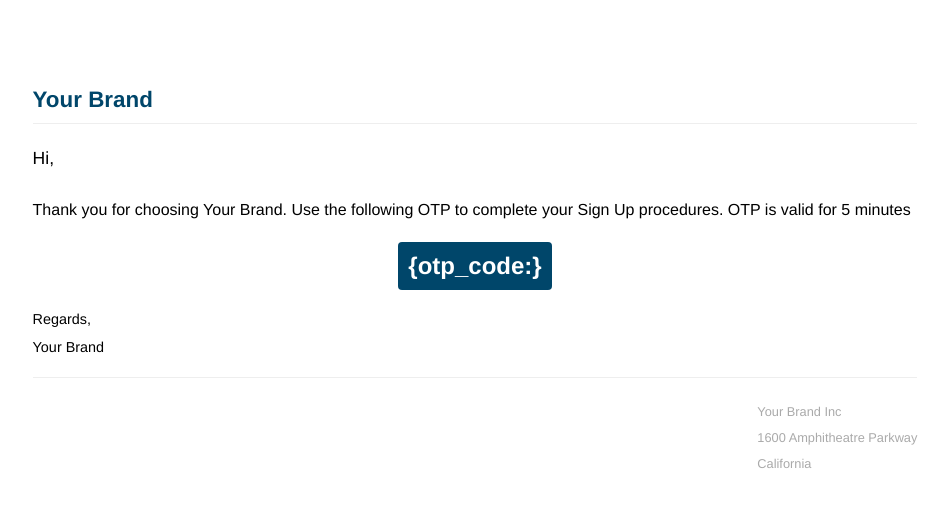
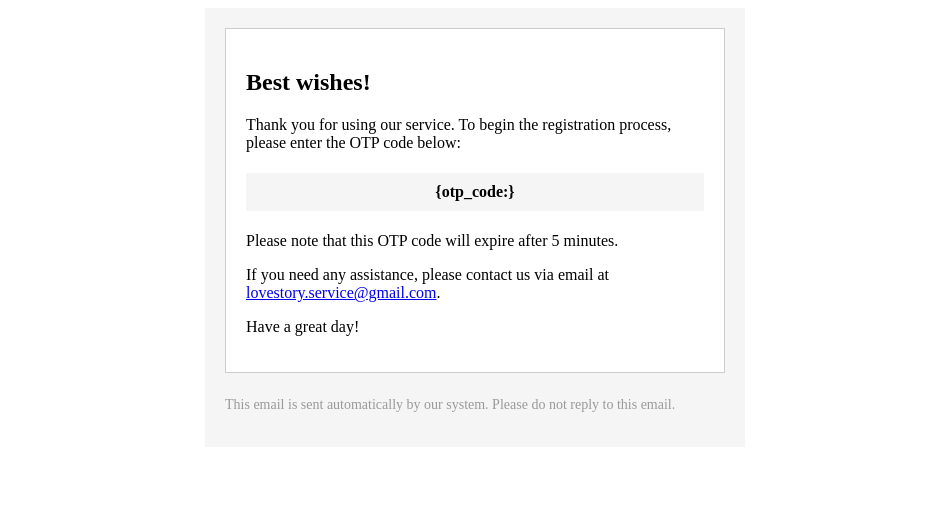
Before and after one commit to loyal-ki/love_story_backend, a Python web app: template src/templates/authorizations/verified.html in a window 1280 px wide. Shown: the top 507 px of the page, without its empty margins (165-1114 px from the left). Run offline with Jinja, Linux system fonts and the light colour scheme; the template is opened without the code that fills it, so the values that code supplies are empty.

Commit message:
[:zap:] update source

```diff
--- a/love_story.py
+++ b/love_story.py
@@ -46,6 +46,7 @@
     # Initialize FastAPI
     app = FastAPI(title=APP_NAME, version=VERSION,
                   docs_url="/", redoc_url="/redoc", root_path=ROOT_PATH)
+
     app.settings = settings
 
     # Add router
--- a/migrations/versions/001_create_users.py
+++ b/migrations/versions/001_create_users.py
@@ -18,9 +18,9 @@
     Column("age", Integer),
     Column("gender", Integer),
     Column("user_role", String(20)),
-    Column("created", DateTime, default=datetime.utcnow),
-    Column("modified", DateTime, default=datetime.utcnow,
-           onupdate=datetime.utcnow)
+    Column("created", DateTime, default=datetime.now),
+    Column("modified", DateTime, default=datetime.now,
+           onupdate=datetime.now)
 )
 
 
--- a/migrations/versions/002_create_tokens.py
+++ b/migrations/versions/002_create_tokens.py
@@ -17,9 +17,9 @@
     Column("refresh_token_expires_in", Integer),
     Column("token_type", String(20)),
     Column("revoked", Boolean),
-    Column("created", DateTime, default=datetime.utcnow),
-    Column("modified", DateTime, default=datetime.utcnow,
-           onupdate=datetime.utcnow)
+    Column("created", DateTime, default=datetime.now),
+    Column("modified", DateTime, default=datetime.now,
+           onupdate=datetime.now)
 )
 
 
--- a/migrations/versions/003_create_otps.py
+++ b/migrations/versions/003_create_otps.py
@@ -14,9 +14,9 @@
     Column("otp_code", String(6)),
     Column("status", String(1)),
     Column("otp_failed_count", Integer),
-    Column("created", DateTime, default=datetime.utcnow),
-    Column("modified", DateTime, default=datetime.utcnow,
-           onupdate=datetime.utcnow)
+    Column("created", DateTime, default=datetime.now),
+    Column("modified", DateTime, default=datetime.now,
+           onupdate=datetime.now)
 )
 
 
--- a/migrations/versions/004_create_otp_blocks.py
+++ b/migrations/versions/004_create_otp_blocks.py
@@ -10,9 +10,9 @@
     "otp_blocks", meta,
     Column("id", BigInteger, primary_key=True, autoincrement=True),
     Column("user_id", BigInteger, index=True),
-    Column("created", DateTime, default=datetime.utcnow),
-    Column("modified", DateTime, default=datetime.utcnow,
-           onupdate=datetime.utcnow)
+    Column("created", DateTime, default=datetime.now),
+    Column("modified", DateTime, default=datetime.now,
+           onupdate=datetime.now)
 )
 
 
--- a/src/models/base_model.py
+++ b/src/models/base_model.py
@@ -8,9 +8,9 @@
 
 
 class BaseModel(object):
-    created = Column(DateTime, default=datetime.utcnow)
-    modified = Column(DateTime, default=datetime.utcnow,
-                      onupdate=datetime.utcnow)
+    created = Column(DateTime, default=datetime.now)
+    modified = Column(DateTime, default=datetime.now,
+                      onupdate=datetime.now)
 
     @classmethod
     def find_one(cls, session, id):
--- a/src/models/users/otps_model.py
+++ b/src/models/users/otps_model.py
@@ -39,7 +39,10 @@
 
     FIELDS = {
         'id': int,
+        'session_id': String,
         'user_id': int,
+        'otp_code': String,
+        'otp_failed_count': int,
     }
 
     FIELDS.update(Base.FIELDS)
--- a/src/routers/otps/otps_route.py
+++ b/src/routers/otps/otps_route.py
@@ -38,15 +38,13 @@
     session: Session = Depends(db_session)
 ):
 
-    since = datetime.datetime.now() - datetime.timedelta(minutes=5)
+    since = datetime.datetime.now() - datetime.timedelta(seconds=10)
 
     # check block otp
     otp_blocks = session.query(OTPBlocksModel).filter(
         OTPBlocksModel.user_id == request_data.user_id and or_(
             OTPBlocksModel.created == None,
-            OTPBlocksModel.created < since)).first()
-
-    print(otp_blocks)
+            OTPBlocksModel.created > since)).first()
 
     if otp_blocks:
         raise OTPBlockedWithUserId
--- a/src/templates/authorizations/verified.html
+++ b/src/templates/authorizations/verified.html
@@ -1,56 +1,37 @@
 <div
-  style="
-    font-family: Helvetica, Arial, sans-serif;
-    min-width: 1000px;
-    overflow: auto;
-    line-height: 2;
-  "
+  id="content"
+  style="background-color: #f5f5f5; padding: 20px; width: 500px; margin: auto"
 >
-  <div style="margin: 50px auto; width: 70%; padding: 20px 0">
-    <div style="border-bottom: 1px solid #eee">
-      <a
-        href=""
-        style="
-          font-size: 1.4em;
-          color: #00466a;
-          text-decoration: none;
-          font-weight: 600;
-        "
-        >Your Brand</a
-      >
-    </div>
-    <p style="font-size: 1.1em">Hi,</p>
+  <div
+    id="main"
+    style="border: 1px solid #cccccc; background-color: #ffffff; padding: 20px"
+  >
+    <h2>Best wishes!</h2>
     <p>
-      Thank you for choosing Your Brand. Use the following OTP to complete your
-      Sign Up procedures. OTP is valid for 5 minutes
+      Thank you for using our service. To begin the registration process, please
+      enter the OTP code below:
     </p>
-    <h2
+    <h4
       style="
-        background: #00466a;
-        margin: 0 auto;
-        width: max-content;
-        padding: 0 10px;
-        color: #fff;
-        border-radius: 4px;
+        padding: 10px;
+        background-color: #f5f5f5;
+        text-align: center;
+        font-weight: bold;
       "
     >
       {otp_code:}
-    </h2>
-    <p style="font-size: 0.9em">Regards,<br />Your Brand</p>
-    <hr style="border: none; border-top: 1px solid #eee" />
-    <div
-      style="
-        float: right;
-        padding: 8px 0;
-        color: #aaa;
-        font-size: 0.8em;
-        line-height: 1;
-        font-weight: 300;
-      "
-    >
-      <p>Your Brand Inc</p>
-      <p>1600 Amphitheatre Parkway</p>
-      <p>California</p>
-    </div>
+    </h4>
+    <p>Please note that this OTP code will expire after 5 minutes.</p>
+    <p>
+      If you need any assistance, please contact us via email at
+      <a href="mailto:example@example.com">lovestory.service@gmail.com</a>.
+    </p>
+    <p>Have a great day!</p>
+  </div>
+  <div id="footer" style="font-size: 14px; color: #999999; padding-top: 10px">
+    <p>
+      This email is sent automatically by our system. Please do not reply to
+      this email.
+    </p>
   </div>
 </div>
```
Also changed, not shown: src/routers/otps/otps_manufacture.py (+5 -4 lines).
